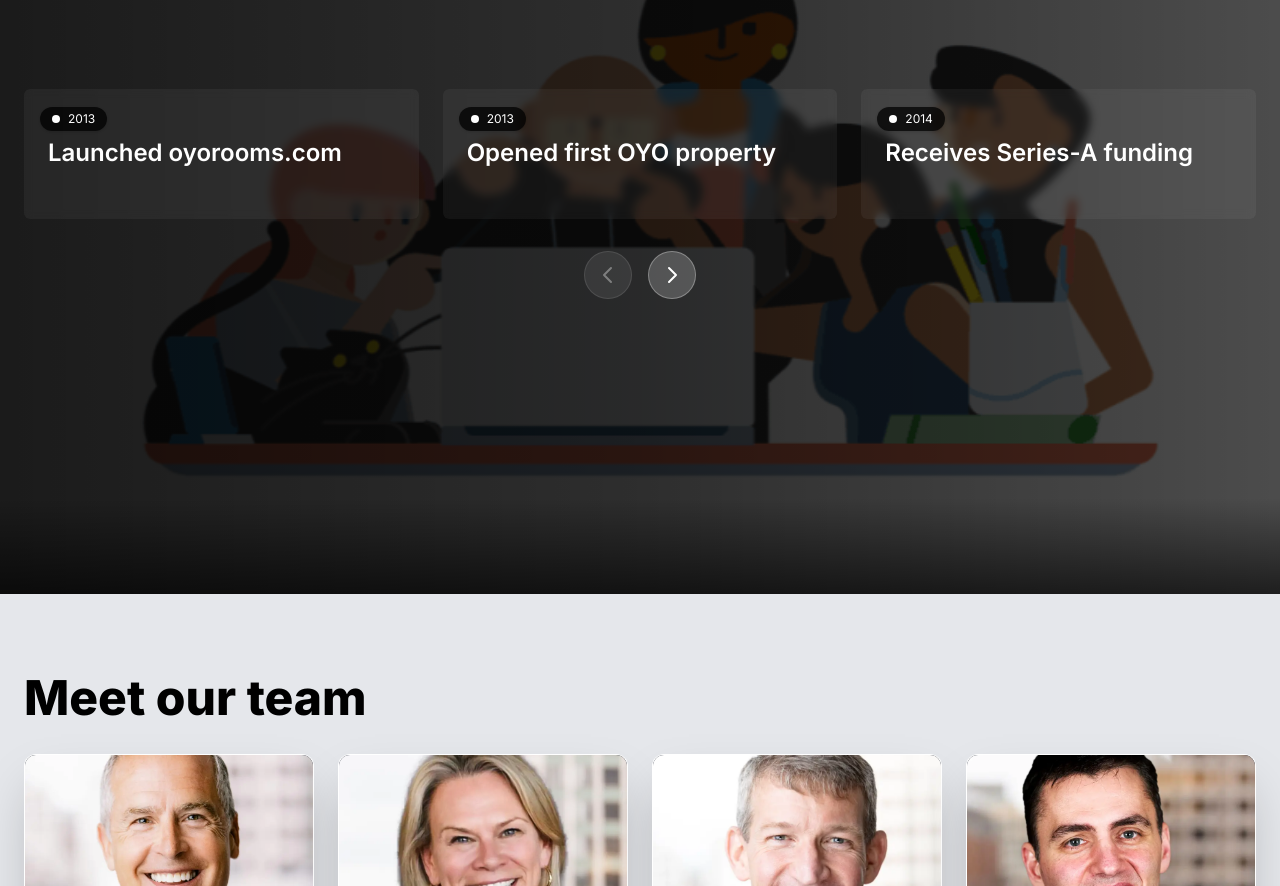
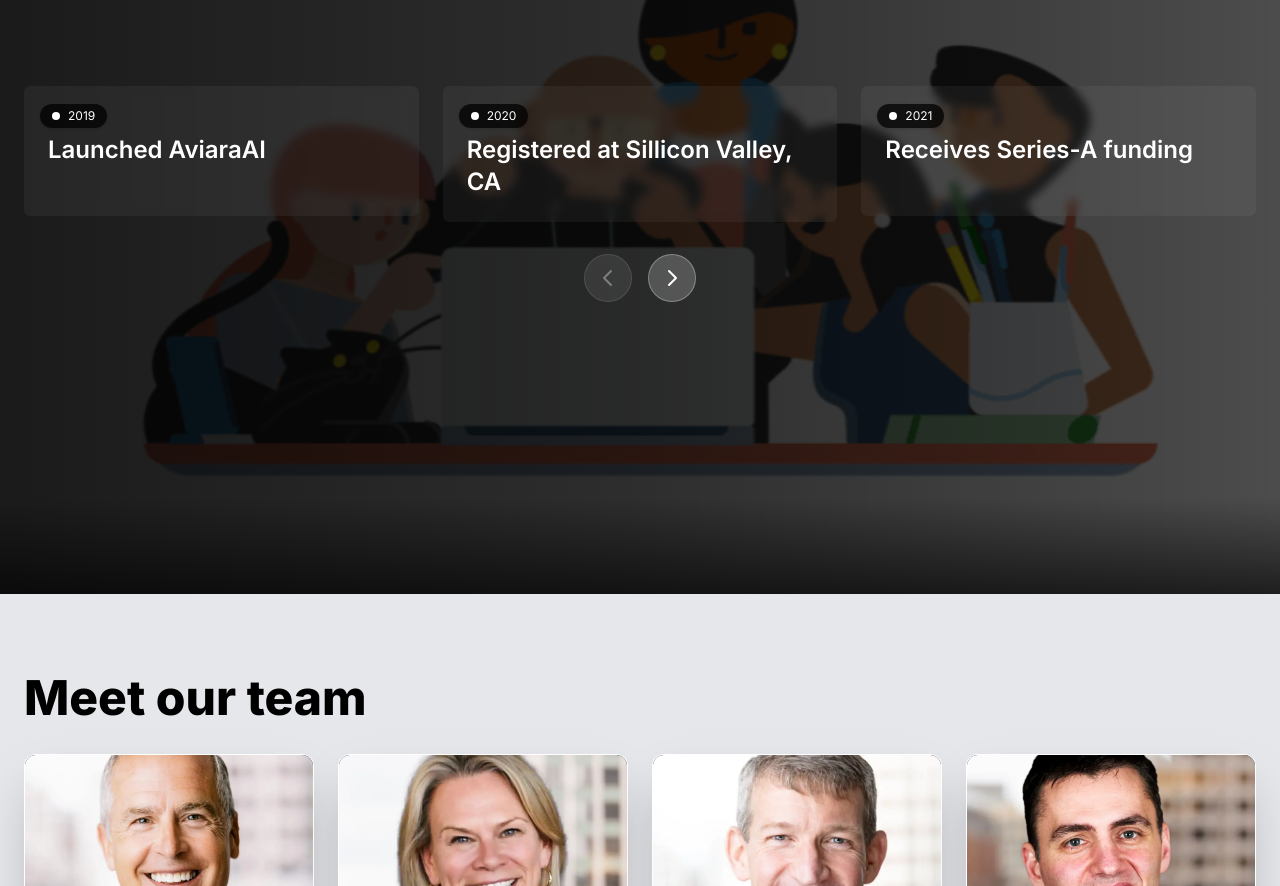
Before and after one commit to aviaraai/aviaraai-website, a Next.js app: page /story in a window 1280 px wide. Shown: the part 2095-2981 px from the top of the page. Built offline with nearby package versions, Linux system fonts and the light colour scheme.

Commit message:
timeline changes

```diff
--- a/components/Story.js
+++ b/components/Story.js
@@ -6,12 +6,12 @@
 export default function Story() {
   // ---------- TIMELINE DATA ----------
   const timelineItems = [
-    { year: "2013", title: "Launched oyorooms.com" },
-    { year: "2013", title: "Opened first OYO property" },
-    { year: "2014", title: "Receives Series-A funding" },
-    { year: "2015", title: "Expanded to 100+ cities" },
-    { year: "2016", title: "Launched OYO Global" },
-    { year: "2017", title: "Raised Series-B funding" },
+    { year: "2019", title: "Launched AviaraAI" },
+    { year: "2020", title: "Registered at Sillicon Valley, CA" },
+    { year: "2021", title: "Receives Series-A funding" },
+    { year: "2022", title: "Expanded to 100+ cities" },
+    { year: "2023", title: "Launched OYO Global" },
+    { year: "2024", title: "Raised Series-B funding" },
   ];
 
   // ---------- STATE ----------
```
